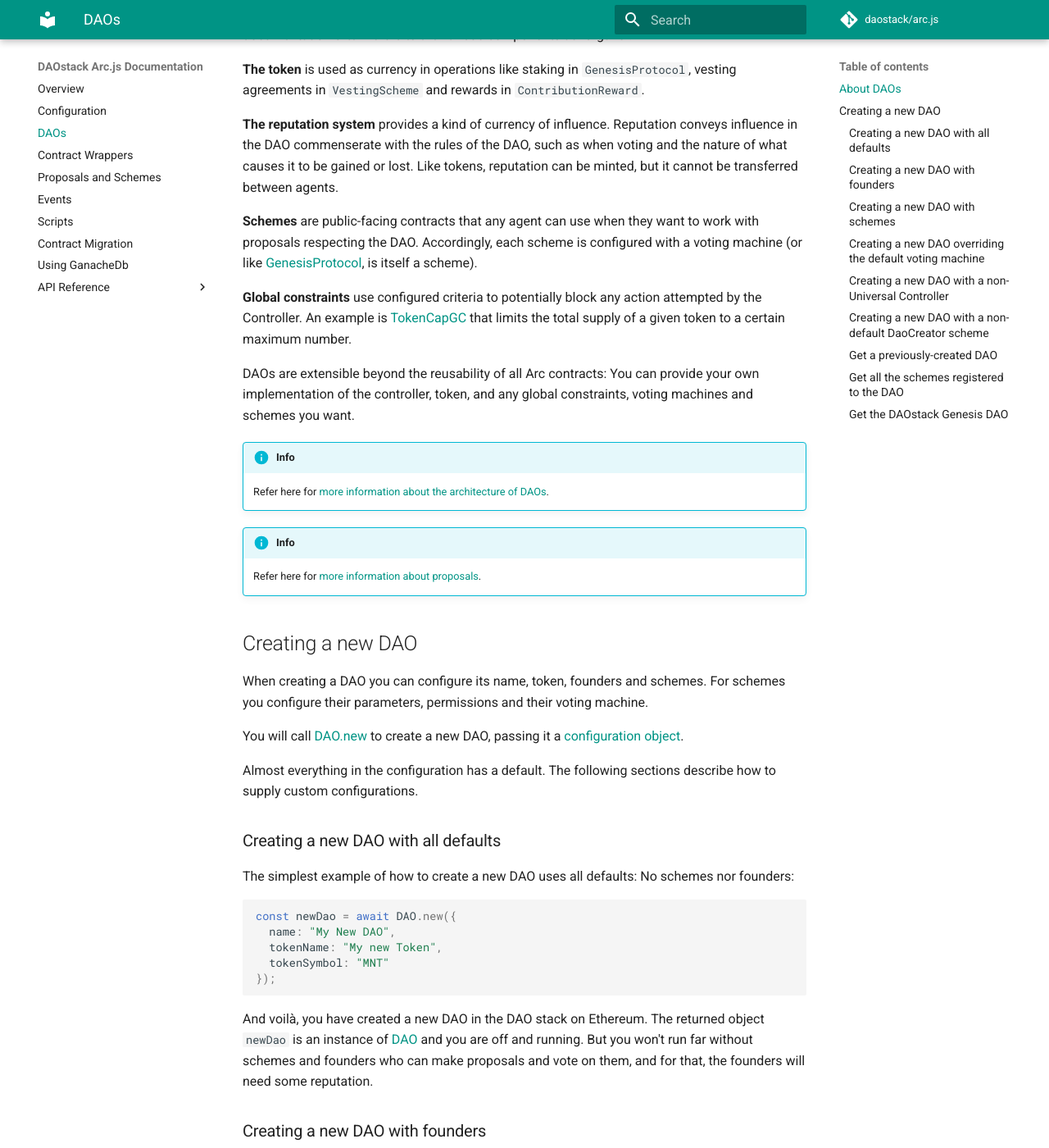
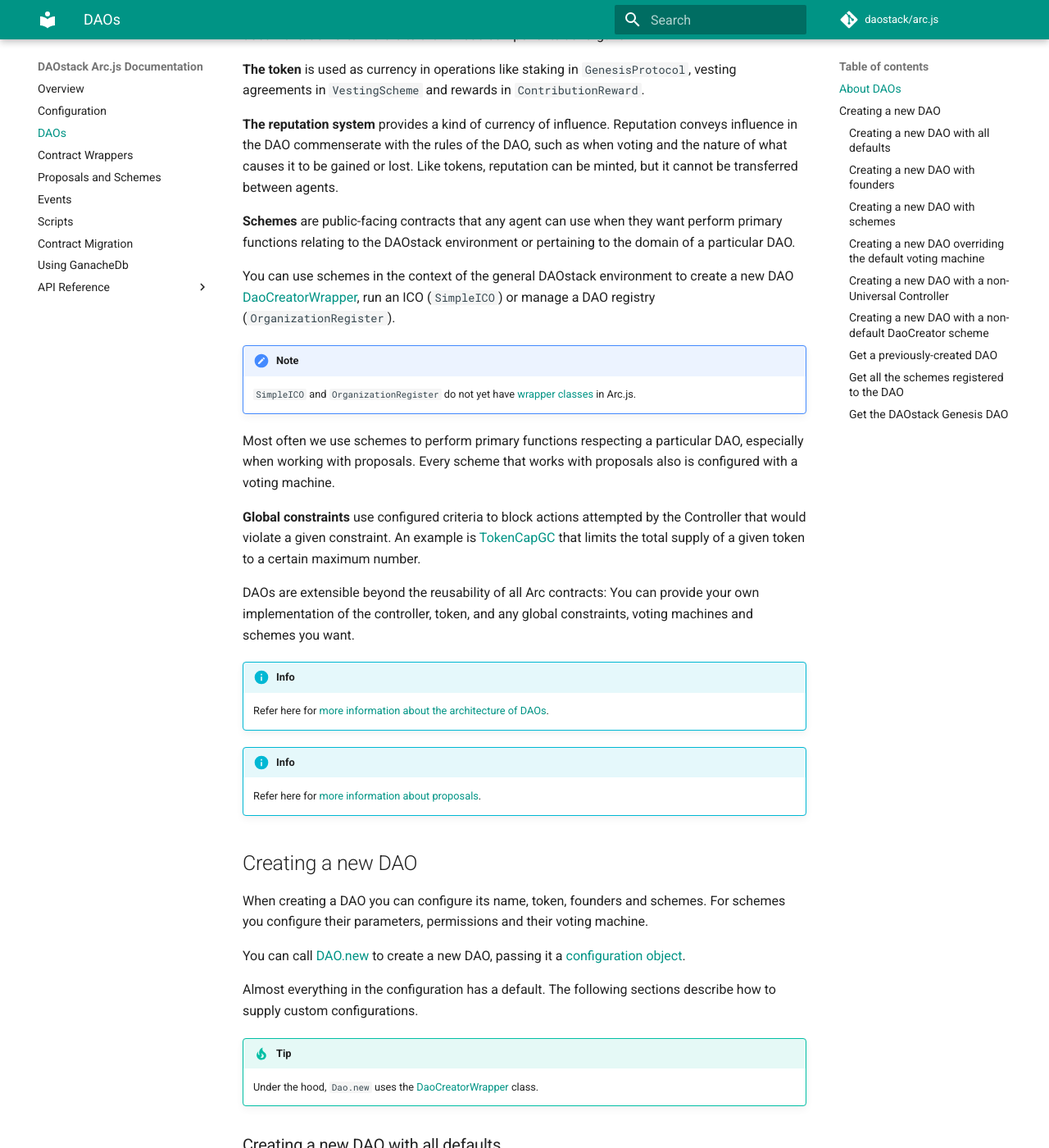
Before and after one commit to daostack/arc.js_legacy, an MkDocs documentation site: the page built from docs/Daos.md, in a window 1280 px wide and 1400 px high, scrolled down 503 px. Shown: the whole window at 82% size. Built offline with MkDocs 1.6.1 and Material for MkDocs 9.7.7, drawn with Linux system fonts in a browser that asks for light colours; comment, search, counter and statistics services are not loaded; old or Windows-style settings are respelled for this version of MkDocs.

Commit message:
more requested changes

```diff
--- a/docs/Daos.md
+++ b/docs/Daos.md
@@ -15,9 +15,16 @@ Every DAO in DAOstack has an architecture, implemented by reusable Arc contracts
 **The reputation system** provides a kind of currency of influence. Reputation conveys influence in the DAO commenserate with the rules
 of the DAO, such as when voting and the nature of what causes it to be gained or lost.  Like tokens, reputation can be minted, but it cannot be transferred between agents.
 
-**Schemes** are public-facing contracts that any agent can use when they want to work with proposals respecting the DAO.  Accordingly, each scheme is configured with a voting machine (or like [GenesisProtocol](api/classes/GenesisProtocolWrapper), is itself a scheme).
+**Schemes** are public-facing contracts that any agent can use when they want perform primary functions relating to the DAOstack environment or pertaining to the domain of a particular DAO.
 
-**Global constraints** use configured criteria to potentially block any action attempted by the Controller.  An example is [TokenCapGC](api/classes/TokenCapGCWrapper) that limits the total supply of a given token to a certain maximum number.
+You can use schemes in the context of the general DAOstack environment to create a new DAO [DaoCreatorWrapper](api/classes/DaoCreatorWrapper), run an ICO (`SimpleICO`) or manage a DAO registry (`OrganizationRegister`).
+
+!!! note
+    `SimpleICO` and `OrganizationRegister` do not yet have [wrapper classes](Wrappers) in Arc.js.
+
+Most often we use schemes to perform primary functions respecting a particular DAO, especially when working with proposals.  Every scheme that works with proposals also is configured with a voting machine.
+
+**Global constraints** use configured criteria to block actions attempted by the Controller that would violate a given constraint.  An example is [TokenCapGC](api/classes/TokenCapGCWrapper) that limits the total supply of a given token to a certain maximum number.
 
 DAOs are extensible beyond the reusability of all Arc contracts: You can provide your own implementation of the controller, token, and any global constraints, voting machines and schemes you want.
 
@@ -31,9 +38,12 @@ DAOs are extensible beyond the reusability of all Arc contracts: You can provide
 
 When creating a DAO you can configure its name, token, founders and schemes.  For schemes you configure their parameters, permissions and their voting machine.
 
-You will call [DAO.new](api/classes/DAO#new) to create a new DAO, passing it a [configuration object](api/interfaces/NewDaoConfig).
+You can call [DAO.new](api/classes/DAO#new) to create a new DAO, passing it a [configuration object](api/interfaces/NewDaoConfig).
 
 Almost everything in the configuration has a default.  The following sections describe how to supply custom configurations.
+
+!!! tip
+    Under the hood, `Dao.new` uses the [DaoCreatorWrapper](api/classes/DaoCreatorWrapper) class.
 
 ### Creating a new DAO with all defaults
 
```
